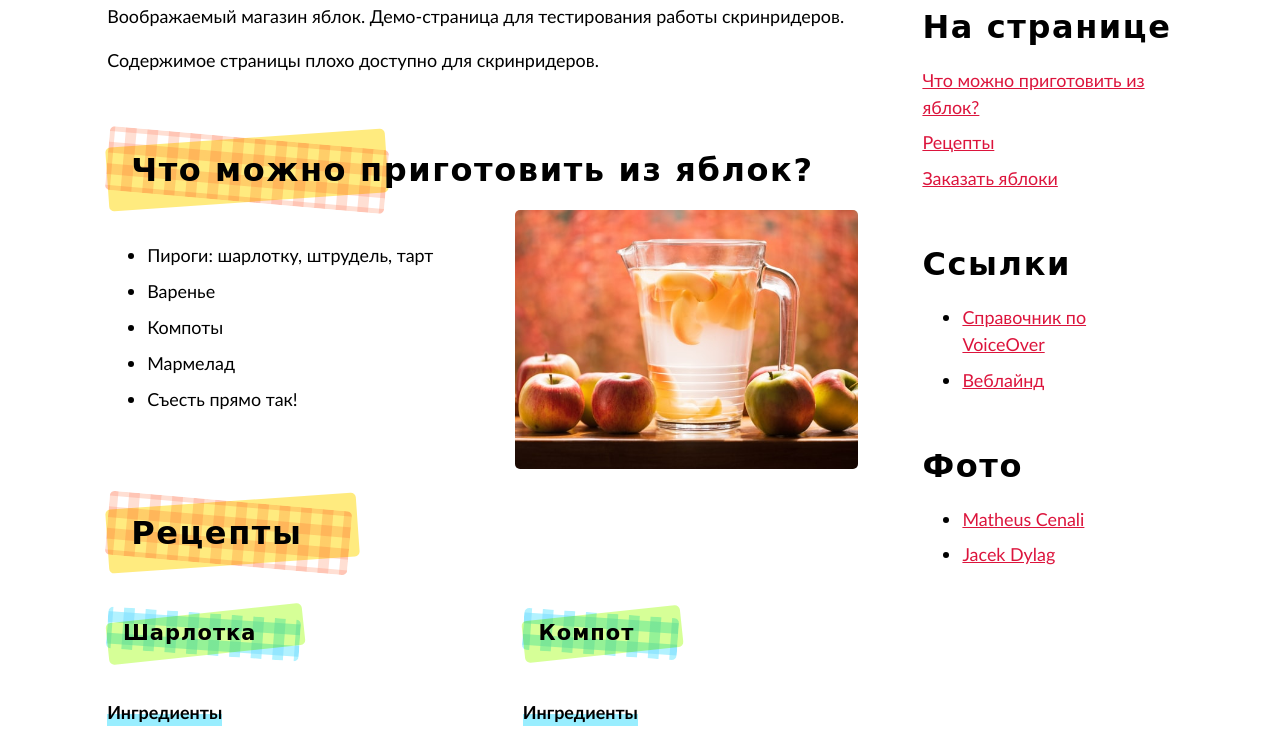
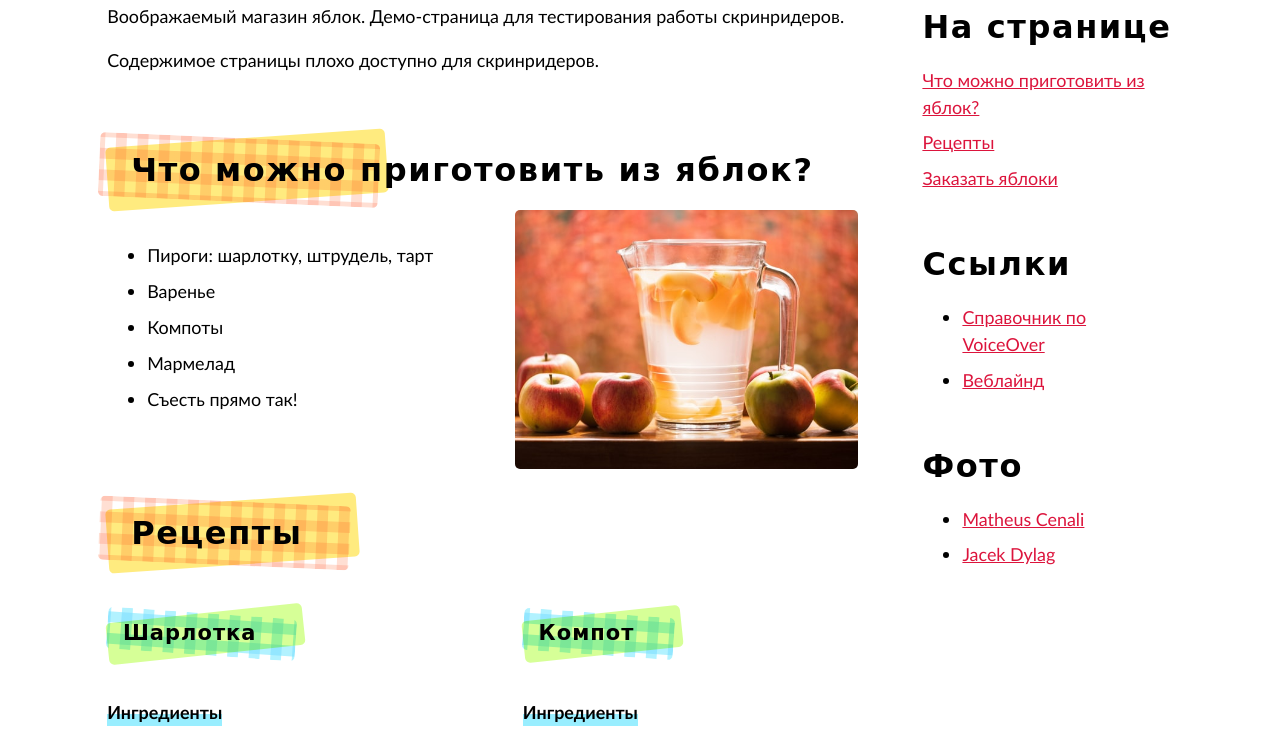
Before and after one commit to yoksel/a11y-demo, a plain HTML site: page bad.html in a window 1280 px wide. Shown: the part 422-1159 px from the top of the page. Drawn offline with Linux system fonts and the light colour scheme; a web font is replaced by a local one.

Commit message:
Tiny fixes for titles bg

```diff
--- a/styles.css
+++ b/styles.css
@@ -310,8 +310,8 @@ P:first-child {
   position: absolute;
   z-index: -1;
   top: 0;
-  left: 0rem;
-  right: 0rem;
+  left: 0;
+  right: 0;
   bottom: 0;
   max-width: 280px;
   opacity: .5;
@@ -329,8 +329,9 @@ P:first-child {
   background-repeat: repeat;
   background-position: calc(50% + var(--bg-size) * 0.75) calc(50% + var(--bg-size) * 0.75);
   background-blend-mode: multiply;
-  transform: rotate(5deg);
+  transform: rotate(2.5deg);
   right: -1.5rem;
+  left: -.5rem;
 }
 .section__title::after {
   right: -2rem;
@@ -395,8 +396,8 @@ P:first-child {
   position: absolute;
   z-index: -1;
   top: 0;
-  left: 0rem;
-  right: 0rem;
+  left: 0;
+  right: 0;
   bottom: 0;
   opacity: .5;
   border-radius: var(--radius);
@@ -414,7 +415,7 @@ P:first-child {
   background-position: calc(50% + var(--bg-size) * 0.75) calc(50% + var(--bg-size) * 0.75);
   background-blend-mode: multiply;
   transform: rotate(4deg);
-  right: -1.75rem;
+  right: -1.5rem;
 }
 
 .recipe__title::after {
```
